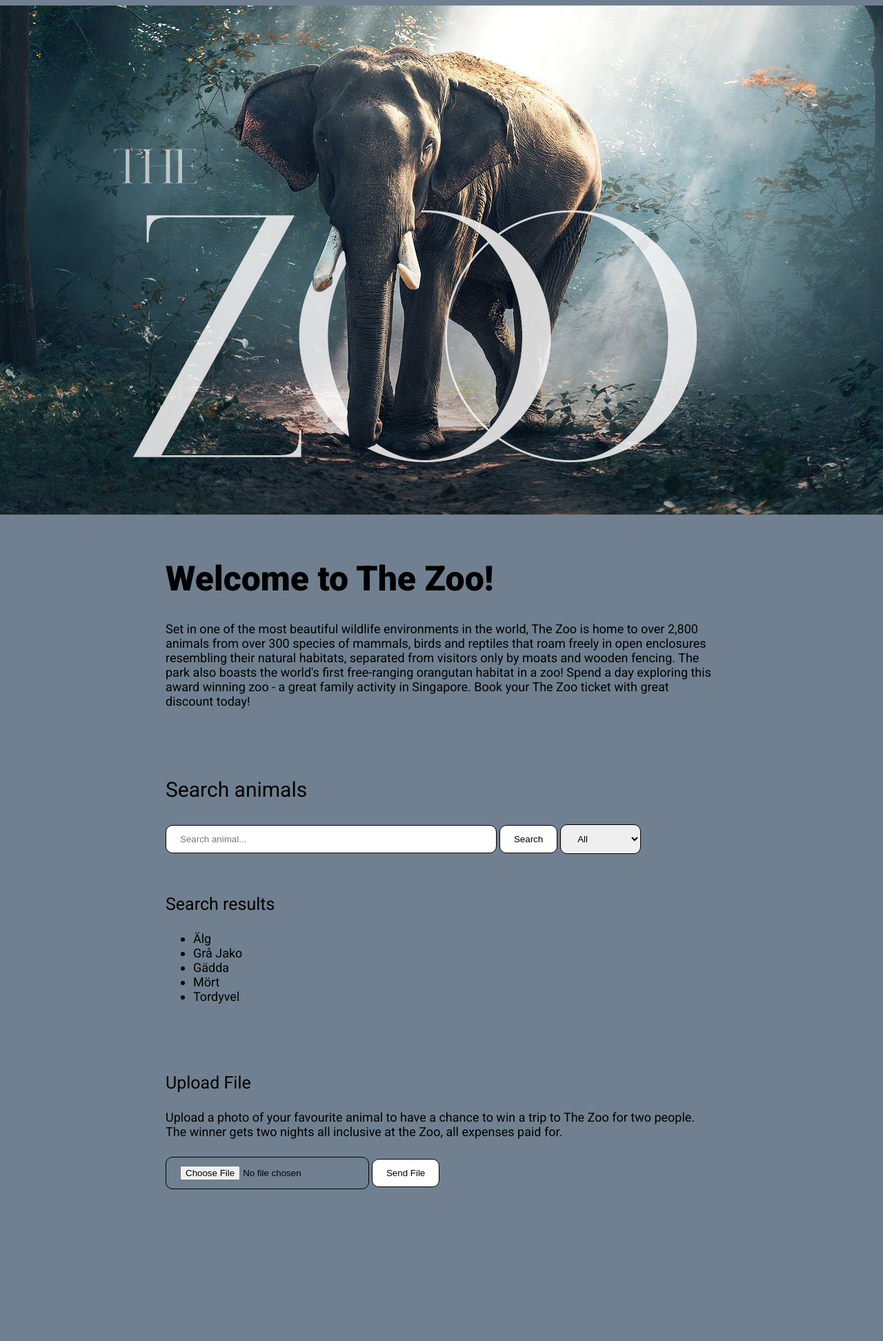
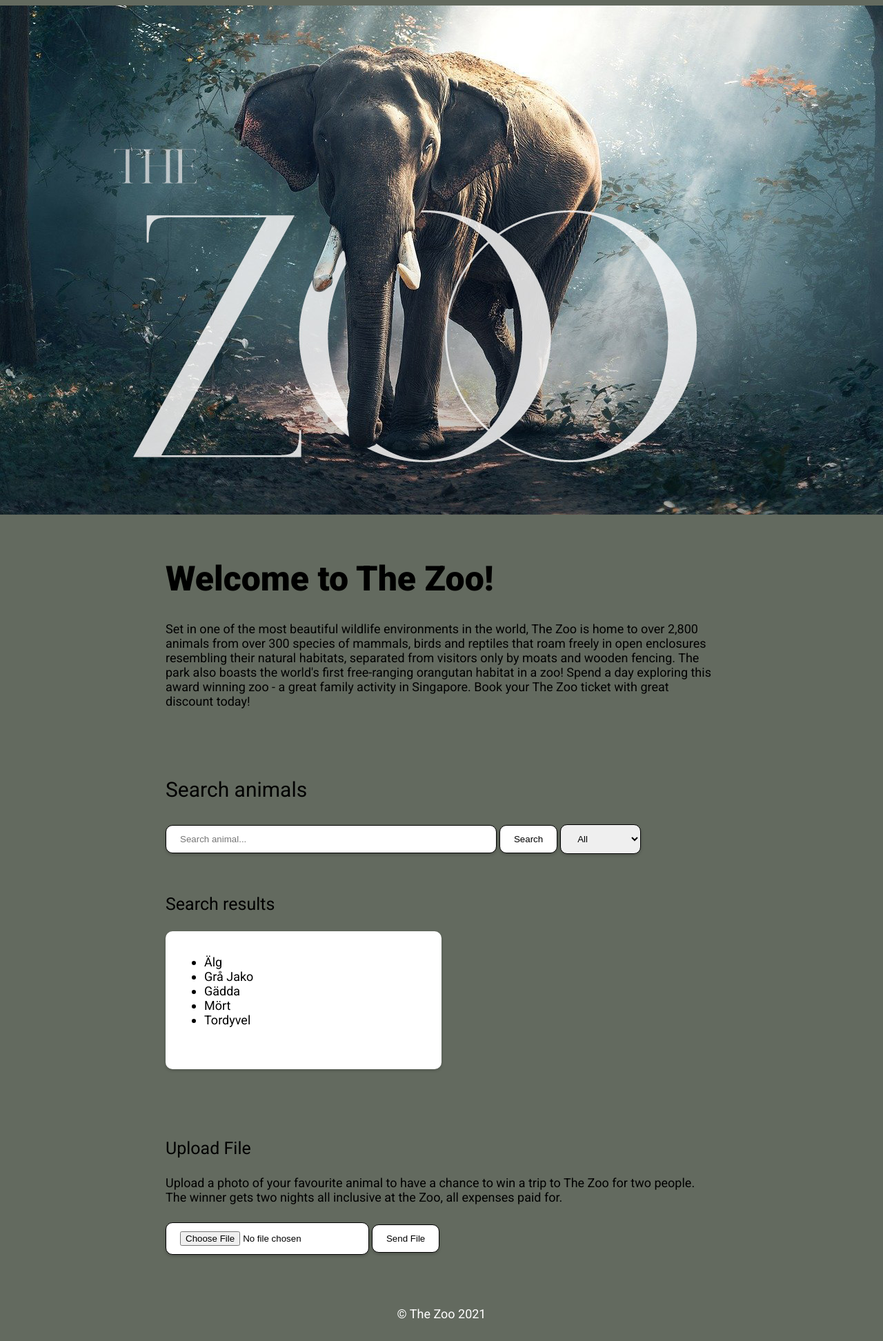
Before and after one commit to backpackliife/Zoo, a PHP site: page / in a window 1280 px wide; the page is wider, and only the part inside the window is pictured. Shown: that part at 69% size. Before the commit the page ends 1724 px from the top of that part, so only its background shows below. Run offline with PHP 8.4, Linux system fonts and the light colour scheme; data comes from the database, SQL or seed files in the repository.

Commit message:
Updated style and footer added

```diff
--- a/index.php
+++ b/index.php
@@ -59,7 +59,7 @@ if ($_FILES) {
 
 <body>
   <header>
-    <img src="elefant.jpg" alt="lion">
+    <img src="elefant.jpg" alt="elephant">
   </header>
   <main>
     <h1>Welcome to The Zoo!</h1>
@@ -83,6 +83,7 @@ if ($_FILES) {
     </div>
 
     <h3>Search results</h3>
+    <div class="results">
       <ul>
         <?php
         foreach ($animals as $animal) {
@@ -90,6 +91,7 @@ if ($_FILES) {
         }
         ?>
       </ul>
+    </div>
 
     <div class="uploadbox">
       <form enctype="multipart/form-data" action="index.php" method="POST">
@@ -103,6 +105,11 @@ if ($_FILES) {
       </form>
     </div>
   </main>
+  <footer>
+    <p>© The Zoo 2021</p>
+  </footer>
 </body>
 
+
+
 </html>
--- a/style.css
+++ b/style.css
@@ -3,7 +3,7 @@ body {
   flex-direction: column;
   font-family: "Roboto", sans-serif;
   align-items: center;
-  background-color: #708090;
+  background-color: #636a5f;
 }
 
 main {
@@ -46,6 +46,7 @@ input {
   border-width: 1px;
   border-color: black;
   border-radius: 10px;
+  box-shadow: 0 2px 4px rgba(0, 0, 0, 0.2);
 }
 
 /* SEARCH FIELD */
@@ -58,6 +59,13 @@ input[type="submit"] {
   background-color: white;
 }
 
+/* UPLOAD FILE  */
+input[type="file"] {
+  background-color: white;
+  box-shadow: 0 2px 4px rgba(0, 0, 0, 0.2);
+}
+
+/* CATEGORY ALL */
 select {
   padding: 12px 20px;
   margin: 8px 0;
@@ -65,6 +73,7 @@ select {
   border-width: 1px;
   border-color: black;
   border-radius: 10px;
+  box-shadow: 0 2px 4px rgba(0, 0, 0, 0.2);
 }
 
 .searchbox {
@@ -75,3 +84,24 @@ select {
 .uploadbox {
   margin-top: 100px;
 }
+/* STYLE RESULT BOX */
+
+.results {
+  box-shadow: 0 2px 4px rgba(0, 0, 0, 0.2);
+  background: #fff;
+  padding: 2%;
+  min-height: 200px;
+  max-height: 200px;
+  max-width: 50%;
+  box-sizing: border-box;
+  border-radius: 10px;
+  border-width: 1px;
+  border-color: black;
+}
+
+/* FOOTER STYLE */
+footer {
+  text-align: center;
+  padding: 3px;
+  color: white;
+}
```
Also changed, not shown: lion.jpg (deleted). Lines whose indentation alone changed are shown as unchanged.
